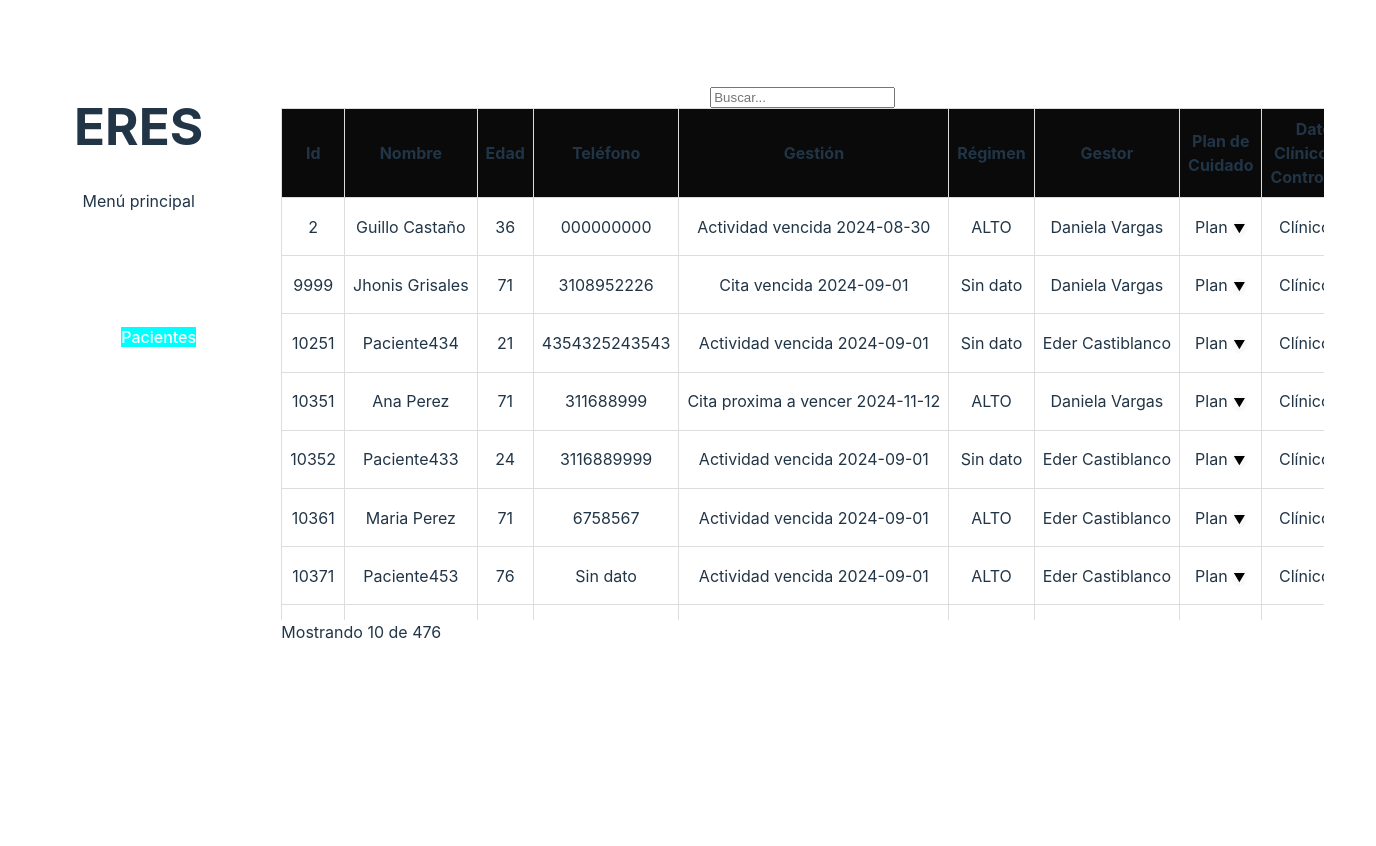
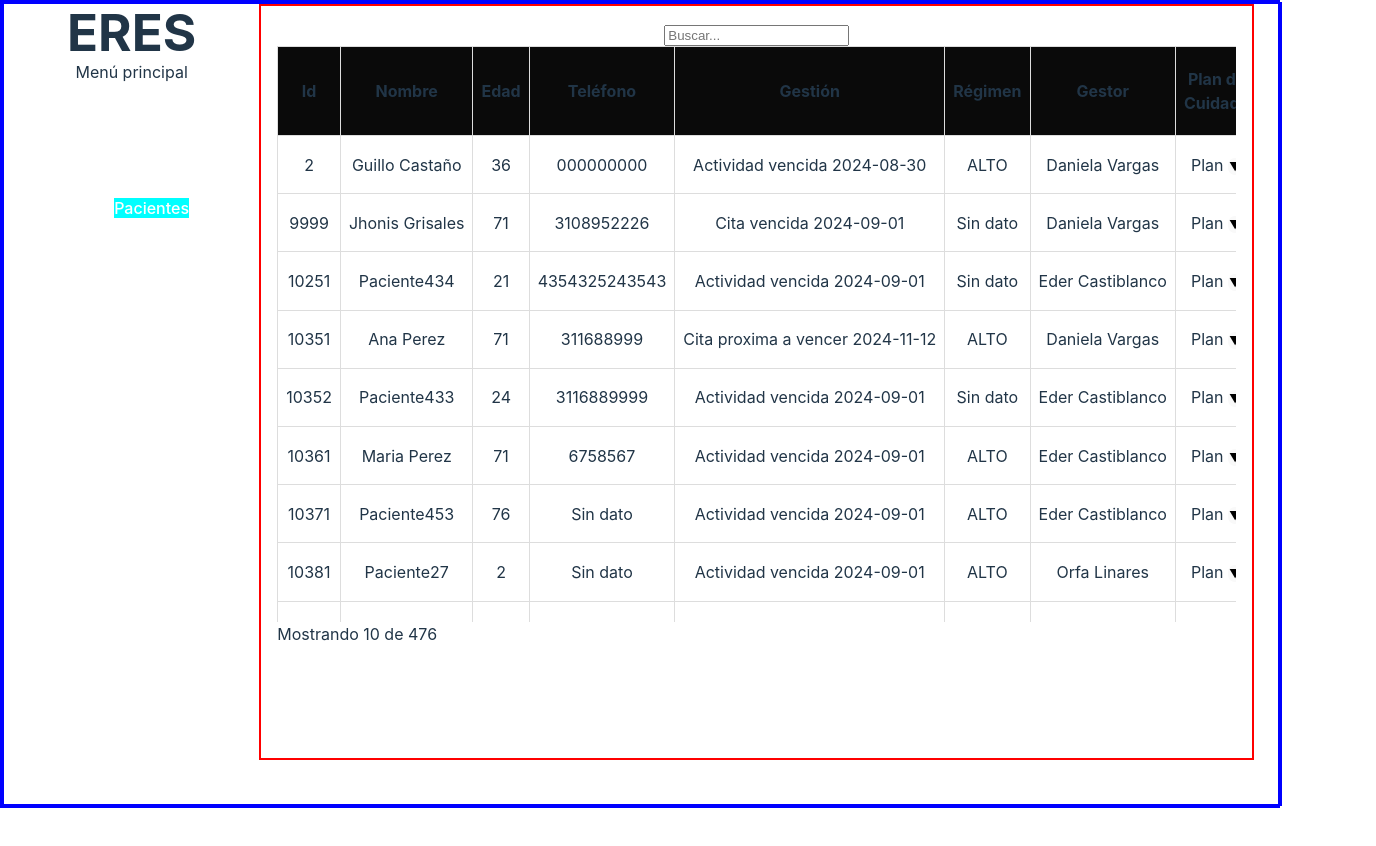
Before and after one commit to SR-Sanchez/frontEndTest01, a Vue app: page /pacientes in a window 1280 px wide. Shown: the top 846 px of the page, 1376 px wide, since content can reach past the window. After the commit the page ends 808 px from the top, so only its background shows below. Built offline with nearby package versions, Linux system fonts and the light colour scheme.

Commit message:
Just started working on the css styling

```diff
--- a/src/App.vue
+++ b/src/App.vue
@@ -1,7 +1,5 @@
 <script setup lang="ts">
-import Patient from './components/Patients.vue'
 import Navbar from './components/Navbar.vue';
-import Pacientes from './views/Pacientes.vue';
 import { RouterView } from 'vue-router';
 </script>
 
@@ -21,14 +19,16 @@ import { RouterView } from 'vue-router';
   #app {
   display: flex;
   height: 100vh; /* Ensure the app takes the full viewport height */
+  min-height: 400px;
+  display: grid;
+  grid-template-columns: 20% 78% auto;
 }
 
 .content {
-  margin-left: 48px; /* Match the width of the Navbar */
-  padding: 20px;
-  flex: 1; /* Allow content to take remaining space */
+  padding: 1rem;
   overflow-y: scroll;
   overflow-x: scroll;
-  height: 80%; /**MODIFY THIS */
+  height: 90%;
+  border: 2px solid red;
 }
 </style>
--- a/src/components/Navbar.vue
+++ b/src/components/Navbar.vue
@@ -19,6 +19,10 @@
 
 <style scoped>
 
+h1, p {
+  margin: 0;
+}
+
 li {
 	list-style: none;
 }
--- a/src/components/Patient.vue
+++ b/src/components/Patient.vue
@@ -20,16 +20,12 @@ let showConfirm = ref(false);
 let showPlan= ref(false)
 let showMenu= ref(false)
 
-
-
 function toggle1() {
 	showPlan.value = !showPlan.value
 }
-
 function toggle2(){
 	showMenu.value = !showMenu.value
 }
-
 function toggle3() {
 	showConfirm.value = !showConfirm.value
 }
--- a/src/style.css
+++ b/src/style.css
@@ -60,10 +60,12 @@ button:focus-visible {
 
 #app {
   width: 100%;
-  max-width: 1280px;
+  max-width: 1920px;
   margin: 0 auto;
-  padding: 2rem;
+  /* padding: 2rem; */
   text-align: center;
+  border: 2px solid blue;
+
 }
 
 @media (prefers-color-scheme: light) {
```
